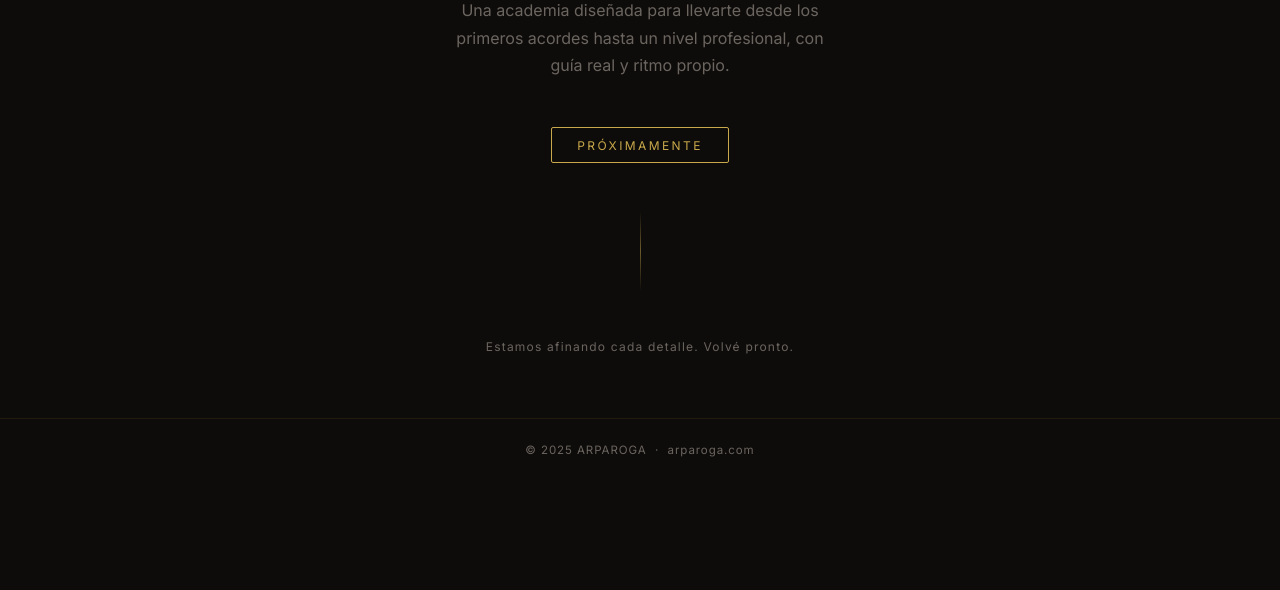
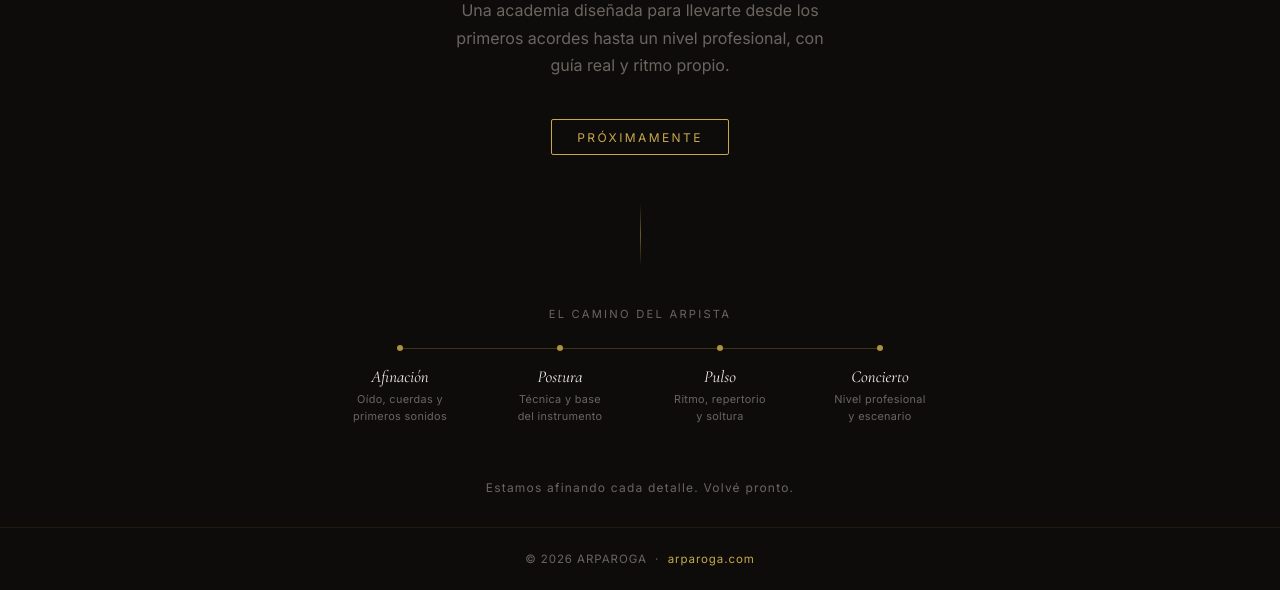
Before and after one commit to arparoga/landing, a plain HTML site: page index.html in a window 1280 px wide. Shown: the part 495-1085 px from the top of the page. Before the commit the page ends 976 px from the top, so only its background shows below. Drawn offline with nearby package versions, Linux system fonts and the light colour scheme.

Commit message:
Update index.html

```diff
--- a/index.html
+++ b/index.html
@@ -14,6 +14,7 @@
       --dorado:   #c8a84b;
       --gris:     #6b6560;
       --blanco:   #ffffff;
+      --negro-2:  #151210;
     }
 
     body {
@@ -58,7 +59,7 @@
       align-items: center;
       justify-content: center;
       text-align: center;
-      padding: 4rem 2rem;
+      padding: 4rem 2rem 2rem;
     }
 
     .eyebrow {
@@ -89,7 +90,7 @@
       color: var(--gris);
       max-width: 38ch;
       line-height: 1.7;
-      margin-bottom: 3rem;
+      margin-bottom: 2.5rem;
     }
 
     .badge {
@@ -106,16 +107,86 @@
     /* CUERDA DECORATIVA */
     .cuerda {
       width: 1px;
-      height: 80px;
+      height: 64px;
       background: linear-gradient(to bottom, transparent, var(--dorado), transparent);
-      margin: 3rem auto;
+      margin: 3rem auto 2.5rem;
       opacity: 0.5;
+    }
+
+    /* PROGRAMA: las 4 etapas, en orden real de avance */
+    .programa {
+      width: 100%;
+      max-width: 640px;
+      margin-bottom: 1rem;
+    }
+
+    .programa-titulo {
+      font-size: 0.7rem;
+      letter-spacing: 0.2em;
+      text-transform: uppercase;
+      color: var(--gris);
+      margin-bottom: 1.5rem;
+    }
+
+    .etapas {
+      display: flex;
+      align-items: stretch;
+      justify-content: center;
+      gap: 0;
+    }
+
+    .etapa {
+      flex: 1;
+      display: flex;
+      flex-direction: column;
+      align-items: center;
+      padding: 0 0.5rem;
+      position: relative;
+    }
+
+    .etapa-punto {
+      width: 6px;
+      height: 6px;
+      border-radius: 50%;
+      background: var(--dorado);
+      opacity: 0.85;
+      margin-bottom: 0.9rem;
+    }
+
+    .etapa::after {
+      content: '';
+      position: absolute;
+      top: 3px;
+      left: 50%;
+      width: 100%;
+      height: 1px;
+      background: rgba(200,168,75,0.25);
+      z-index: -1;
+    }
+
+    .etapa:last-child::after { display: none; }
+
+    .etapa-nombre {
+      font-family: 'Cormorant Garamond', serif;
+      font-size: 1.05rem;
+      font-style: italic;
+      color: var(--crema);
+      margin-bottom: 0.3rem;
+    }
+
+    .etapa-desc {
+      font-size: 0.68rem;
+      color: var(--gris);
+      letter-spacing: 0.03em;
+      line-height: 1.5;
+      max-width: 14ch;
     }
 
     .nota {
       font-size: 0.75rem;
       color: var(--gris);
       letter-spacing: 0.1em;
+      margin-top: 2.5rem;
     }
 
     /* FOOTER */
@@ -126,6 +197,36 @@
       color: var(--gris);
       border-top: 1px solid rgba(200,168,75,0.1);
       letter-spacing: 0.08em;
+    }
+
+    footer a {
+      color: var(--dorado);
+      text-decoration: none;
+    }
+
+    /* RESPONSIVE */
+    @media (max-width: 560px) {
+      .etapas {
+        flex-direction: column;
+        align-items: flex-start;
+        gap: 1.4rem;
+        max-width: 220px;
+        margin: 0 auto;
+      }
+      .etapa {
+        flex-direction: row;
+        align-items: center;
+        text-align: left;
+        padding: 0;
+      }
+      .etapa-punto { margin-bottom: 0; margin-right: 0.9rem; }
+      .etapa::after {
+        top: 0;
+        left: 3px;
+        width: 1px;
+        height: calc(100% + 1.4rem);
+      }
+      .etapa-desc { max-width: none; }
     }
   </style>
 </head>
@@ -143,12 +244,40 @@
       Una academia diseñada para llevarte desde los primeros acordes hasta un nivel profesional, con guía real y ritmo propio.
     </p>
     <span class="badge">Próximamente</span>
+
     <div class="cuerda"></div>
+
+    <div class="programa">
+      <p class="programa-titulo">El camino del arpista</p>
+      <div class="etapas">
+        <div class="etapa">
+          <span class="etapa-punto"></span>
+          <span class="etapa-nombre">Afinación</span>
+          <span class="etapa-desc">Oído, cuerdas y primeros sonidos</span>
+        </div>
+        <div class="etapa">
+          <span class="etapa-punto"></span>
+          <span class="etapa-nombre">Postura</span>
+          <span class="etapa-desc">Técnica y base del instrumento</span>
+        </div>
+        <div class="etapa">
+          <span class="etapa-punto"></span>
+          <span class="etapa-nombre">Pulso</span>
+          <span class="etapa-desc">Ritmo, repertorio y soltura</span>
+        </div>
+        <div class="etapa">
+          <span class="etapa-punto"></span>
+          <span class="etapa-nombre">Concierto</span>
+          <span class="etapa-desc">Nivel profesional y escenario</span>
+        </div>
+      </div>
+    </div>
+
     <p class="nota">Estamos afinando cada detalle. Volvé pronto.</p>
   </main>
 
   <footer>
-    &copy; 2025 ARPAROGA &nbsp;·&nbsp; arparoga.com
+    &copy; 2026 ARPAROGA &nbsp;·&nbsp; <a href="https://arparoga.com">arparoga.com</a>
   </footer>
 
 </body>
```
